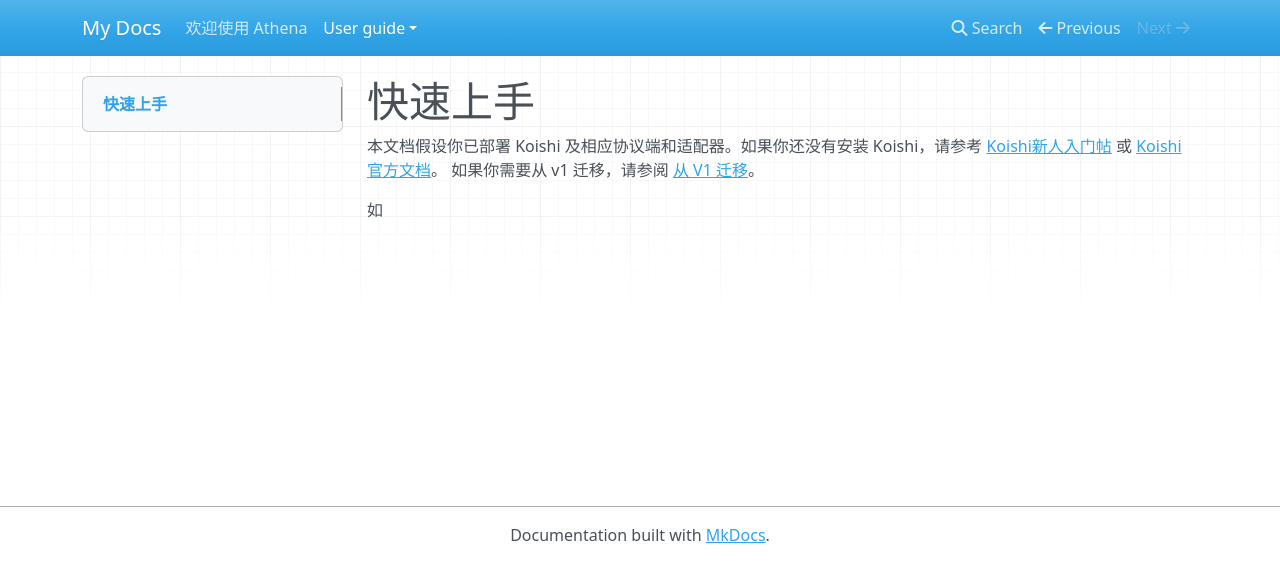
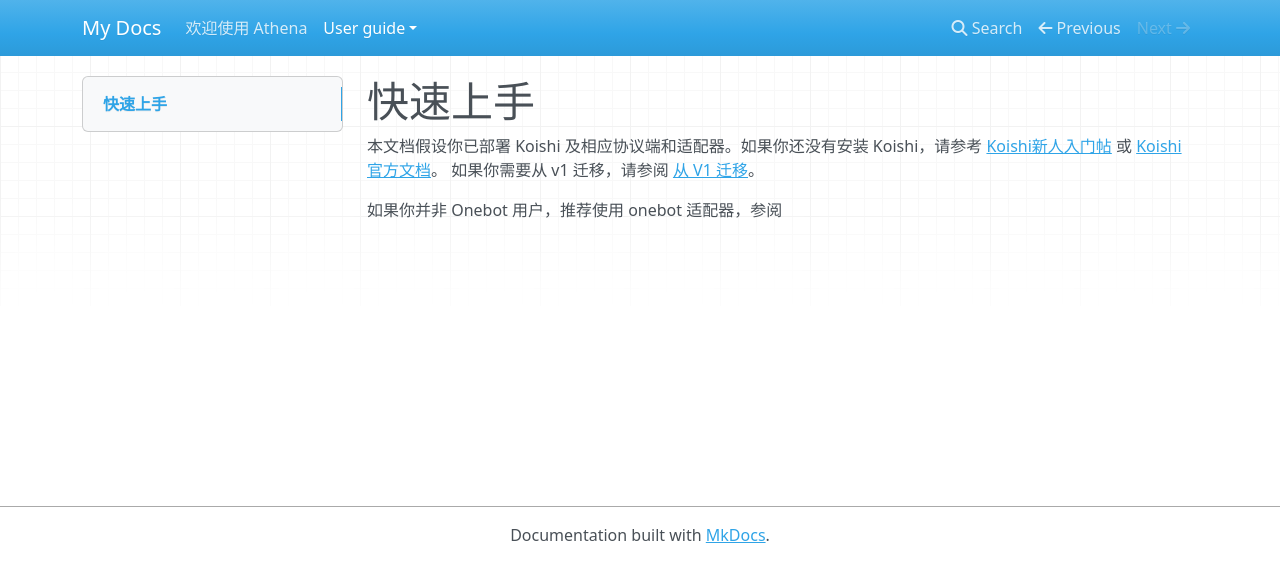
Before and after one commit to HydroGest/AthenaDocsNG, an MkDocs documentation site: the page built from docs/user-guide/getting-started.md.md, in a window 1280 px wide. Shown: the top 582 px of the page. Built offline with MkDocs 1.6.1, drawn with Linux system fonts in a browser that asks for light colours; nearby versions of some CDN libraries.

Commit message:
docs/user-guide/getting-started.md.md updated from https://stackedit.cn/

```diff
--- a/docs/user-guide/getting-started.md.md
+++ b/docs/user-guide/getting-started.md.md
@@ -4,7 +4,7 @@
 本文档假设你已部署 Koishi 及相应协议端和适配器。如果你还没有安装 Koishi，请参考 [Koishi新人入门帖](https://forum.koishi.xyz/t/topic/556) 或 [Koishi 官方文档](https://koishi.chat/zh-CN/)。
 如果你需要从 v1 迁移，请参阅 [从 V1 迁移](migrate-from-v1)。
 
-如
+如果你并非 Onebot 用户，推荐使用 onebot 适配器，参阅
 <!--stackedit_data:
-eyJoaXN0b3J5IjpbMjUwMDA5MzY2XX0=
+eyJoaXN0b3J5IjpbNzE5MDIzOTc4XX0=
 -->
```
